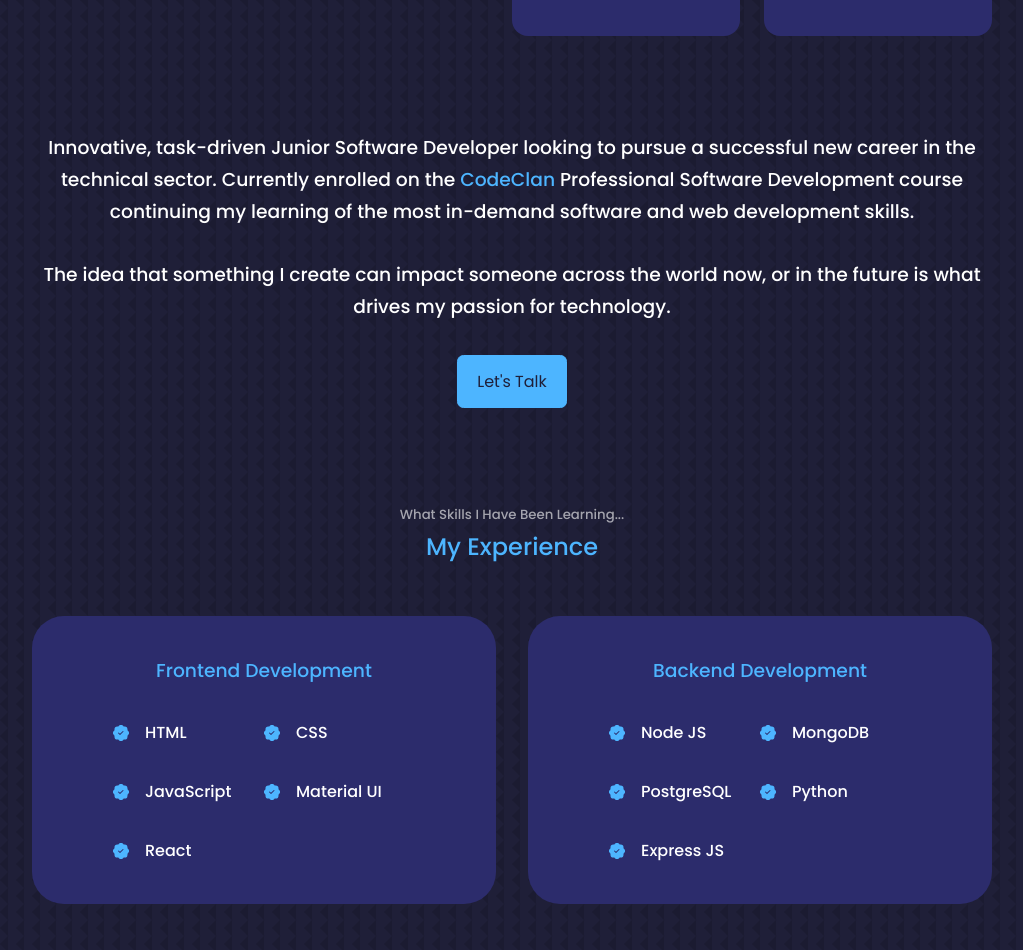
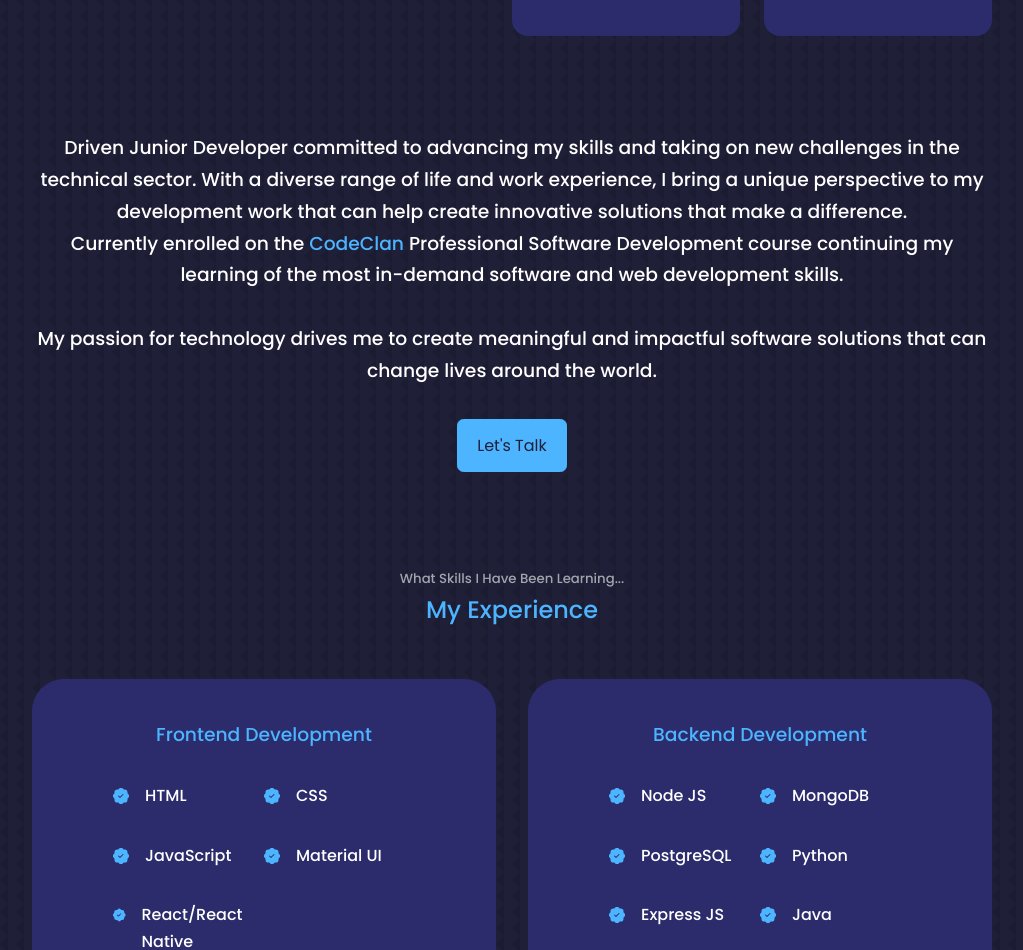
Before and after one commit to rosscondie/rosscondie.github.io, a React (Create React App) app: page / in a window 1280 px wide. Shown: the part 1544-2494 px from the top of the page, without its empty margins (128-1151 px from the left). Built offline with nearby package versions, Linux system fonts and the light colour scheme.

Commit message:
added updated CV and experience

```diff
--- a/src/components/description/Description.jsx
+++ b/src/components/description/Description.jsx
@@ -6,9 +6,12 @@ const Description = () => {
     <section>
       <div className="container description__container">
         <h3>
-          Innovative, task-driven Junior Software Developer looking to pursue a
-          successful new career in the technical sector. Currently enrolled on
-          the{' '}
+          Driven Junior Developer committed to advancing my skills and taking on
+          new challenges in the technical sector. With a diverse range of life
+          and work experience, I bring a unique perspective to my development
+          work that can help create innovative solutions that make a difference.
+          <br />
+          Currently enrolled on the{' '}
           <a href="https://codeclan.com/courses/professional-software-development/">
             CodeClan
           </a>{' '}
@@ -16,8 +19,8 @@ const Description = () => {
           most in-demand software and web development skills.
           <br />
           <br />
-          The idea that something I create can impact someone across the world
-          now, or in the future is what drives my passion for technology.
+          My passion for technology drives me to create meaningful and impactful
+          software solutions that can change lives around the world.
         </h3>
 
         <div className="container button__container">
--- a/src/components/experience/Experience.jsx
+++ b/src/components/experience/Experience.jsx
@@ -39,7 +39,7 @@ const Experience = () => {
             <article className="experience__details">
               <BsPatchCheckFill className="experience__details-icon" />
               <div>
-                <h4>React</h4>
+                <h4>React/React Native</h4>
               </div>
             </article>
           </div>
@@ -81,6 +81,12 @@ const Experience = () => {
                 <h4>Express JS</h4>
               </div>
             </article>
+            <article className="experience__details">
+              <BsPatchCheckFill className="experience__details-icon" />
+              <div>
+                <h4>Java</h4>
+              </div>
+            </article>
           </div>
         </div>
       </div>
```
Also changed, not shown: 1 other file (tests, documents, lock files or other folders).
